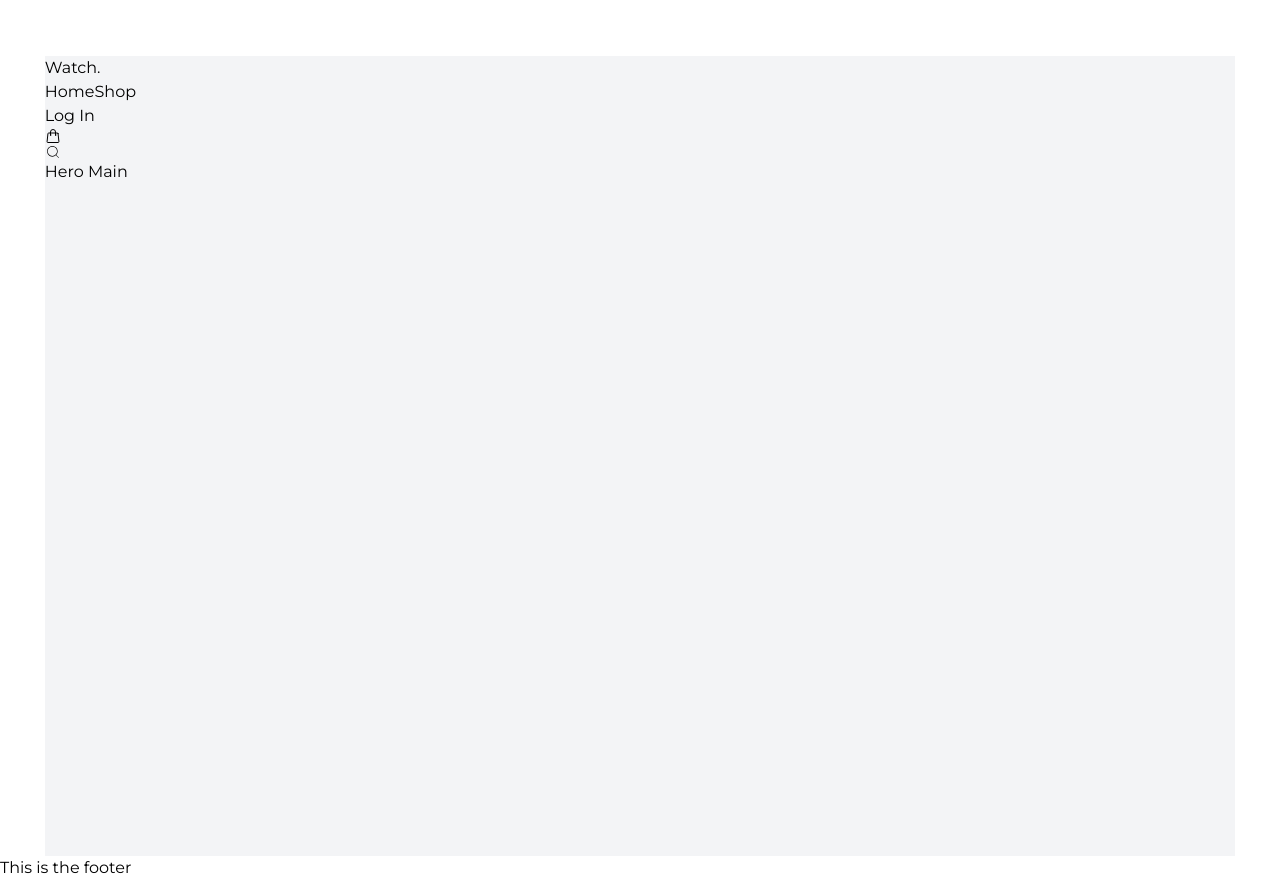
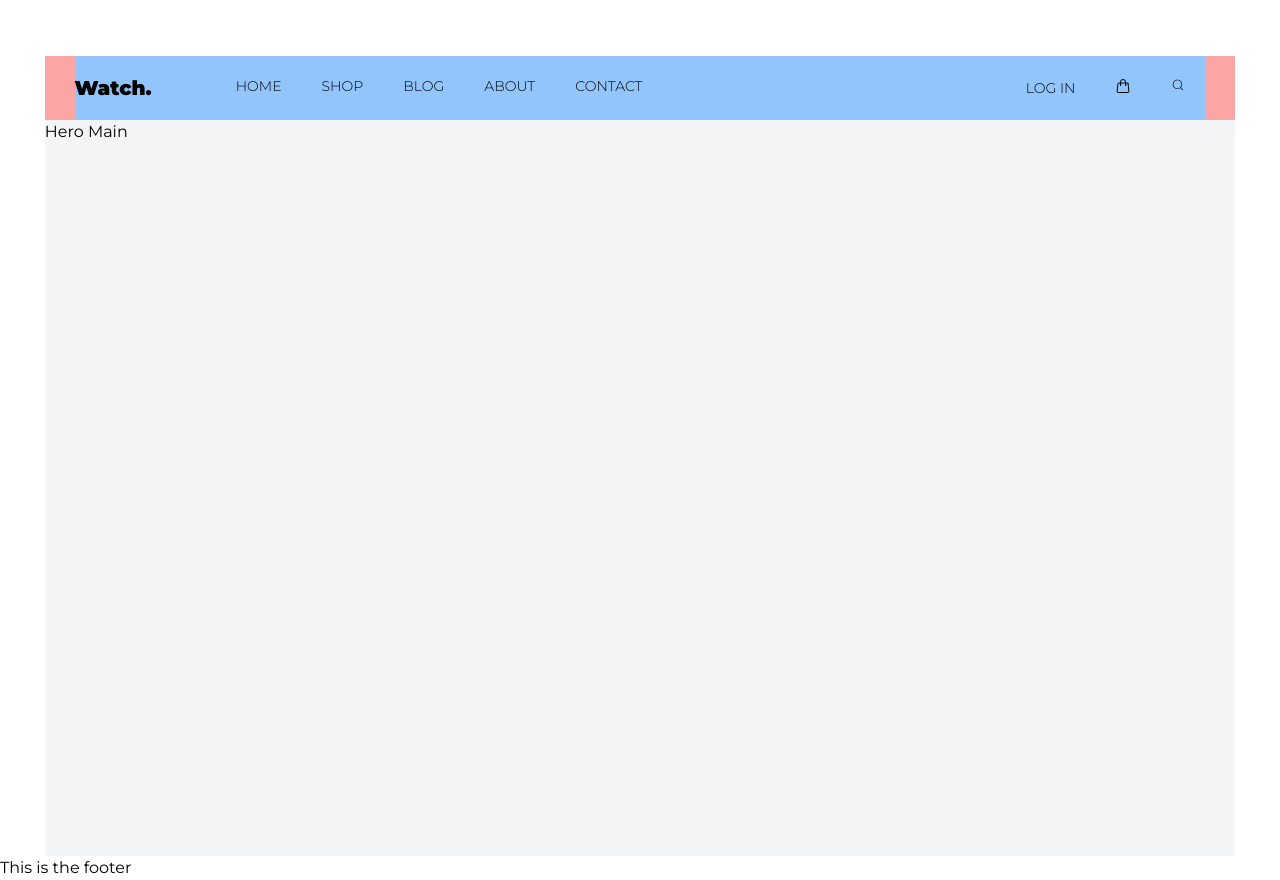
Before and after one commit to sammyalwayscode/Watch, a React (Vite) app: page / in a window 1280 px wide. Built offline with nearby package versions, Linux system fonts and the light colour scheme.

Commit message:
Still on header

```diff
--- a/src/static/Header.tsx
+++ b/src/static/Header.tsx
@@ -3,21 +3,36 @@ import { CiSearch } from "react-icons/ci";
 
 const Header = () => {
   return (
-    <div>
-      <div>
-        <div>
-          <div>Watch.</div>
+    <div className=" w-full h-16 bg-red-300 flex justify-center">
+      <div className=" w-[95%] bg-blue-300 h-full flex justify-between items-center">
+        <div className=" flex">
+          <div className=" mr-16 font-black text-xl">Watch.</div>
           <div>
-            <span>Home</span>
-            <span>Shop</span>
+            <span className=" mx-5 font-light uppercase text-sm cursor-pointer">
+              Home
+            </span>
+            <span className=" mx-5 font-light uppercase text-sm cursor-pointer">
+              Shop
+            </span>
+            <span className=" mx-5 font-light uppercase text-sm cursor-pointer">
+              Blog
+            </span>
+            <span className=" mx-5 font-light uppercase text-sm cursor-pointer">
+              About
+            </span>
+            <span className=" mx-5 font-light uppercase text-sm cursor-pointer">
+              Contact
+            </span>
           </div>
         </div>
-        <div>
-          <span>Log In</span>
-          <div>
+        <div className=" flex">
+          <span className="mx-5 font-light uppercase text-sm cursor-pointer">
+            Log In
+          </span>
+          <div className="mx-5 cursor-pointer">
             <HiOutlineShoppingBag />
           </div>
-          <div>
+          <div className=" mx-5 font-light uppercase text-sm cursor-pointer">
             <CiSearch />
           </div>
         </div>
```
